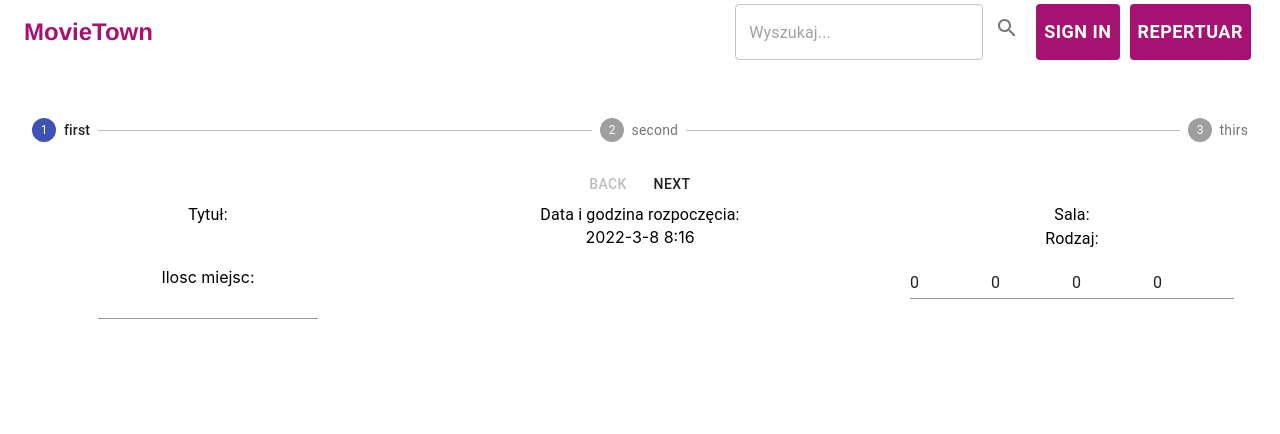
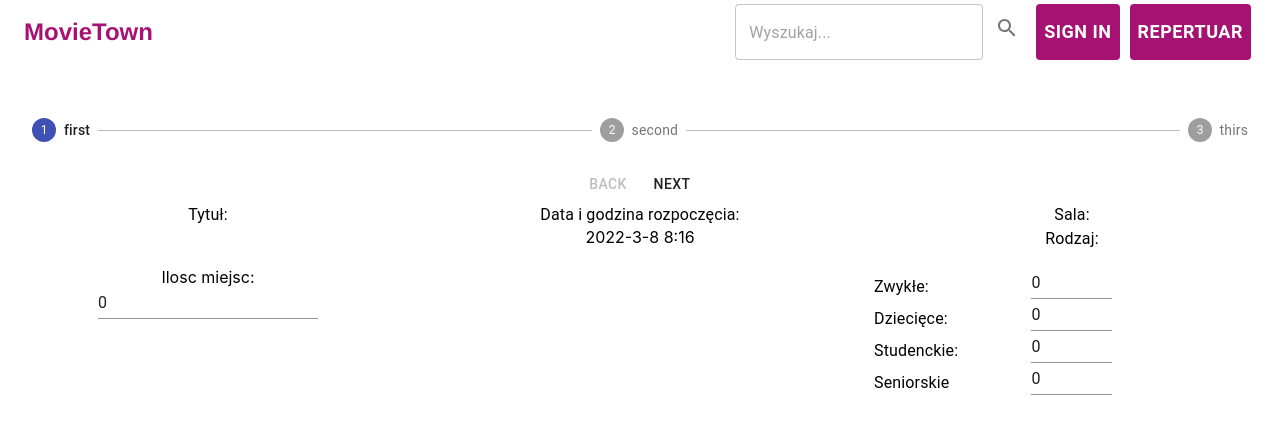
Before and after one commit to szymonorz/movietown, a React (Create React App) app in the folder movietown-fe/: page /reservation in a window 1280 px wide. Shown: the top 434 px of the page. Built offline with nearby package versions, Linux system fonts and the light colour scheme; no server answers.

Commit message:
Frontend: Seats counter updates on change
In DiscountForm.tsx made it so the numberOfSeats would update on change
in discountSeats. Changing numberOfSeats will reset discountSeats so
beware of that. Not sure if I'm gonna change it.

Signed-off-by: szymonorz <originalemail001@gmail.com>

```diff
--- a/movietown-fe/src/api/ReservationApi.tsx
+++ b/movietown-fe/src/api/ReservationApi.tsx
@@ -1,4 +1,5 @@
 import axios from 'axios'
+import React, { createContext } from 'react'
 
 
 const instance = axios.create({
@@ -25,6 +26,13 @@ export interface discount {
     discount: number
 }
 
+export interface IAMGOINGTOLOSEMYFUCKINGMIND{
+    customerReservation: customerReservation,
+    setCustomerReservation: React.Dispatch<React.SetStateAction<customerReservation>>
+}
+
+export const CustomerReservationContext = createContext<IAMGOINGTOLOSEMYFUCKINGMIND | null>(null)
+
 export const getReservationTypes = async () => {
     return await instance.get("/types");
 }
--- a/movietown-fe/src/components/customer_components/steps/ChooseMovieType.tsx
+++ b/movietown-fe/src/components/customer_components/steps/ReservationSeatsFragment.tsx
@@ -1,12 +1,19 @@
 import { Grid, Typography, TextField } from '@material-ui/core';
-import React, { useState, useEffect } from 'react';
+import { privateDecrypt } from 'crypto';
+import React, { useState, useEffect, useContext } from 'react';
 import { useSearchParams } from 'react-router-dom';
-import { movie, movie_type } from '../../../api/MovieApi';
-import { getScreeningById, screening, movie_hall } from '../../../api/ScreeningApi';
+import { customerReservation, discounts, CustomerReservationContext } from '../../../api/ReservationApi';
+import { getScreeningById, screening } from '../../../api/ScreeningApi';
 import DiscountForm from './steps_components/DiscountForm';
 
 
-const ChooseMovieType: React.FC<{}> = () => {
+interface ChooseMovieTypeProps {
+    customerReservation: customerReservation,
+    setCustomerReservation: (arg: customerReservation) => void
+
+}
+
+const ReservationSeatsFragment: React.FC<ChooseMovieTypeProps> = ({ customerReservation, setCustomerReservation }) => {
     const [screeningId, setScreeningId] = useState(0)
     const [screening, setScreening] = useState<screening>({
         mm_type: {
@@ -31,7 +38,9 @@ const ChooseMovieType: React.FC<{}> = () => {
         start_of_screening: new Date(),
     })
     const [startString, setStartString] = useState("")
-    const [numberOfSeats, setNumberOfSeats] = useState('')
+    const provider = useContext(CustomerReservationContext)
+    const [numberOfSeats, setNumberOfSeats] = useState<number>(0)
+    const discountSeats = provider!.customerReservation.discounts
     const [query] = useSearchParams()
     useEffect(() => {
         const id = query.get("id")
@@ -41,28 +50,27 @@ const ChooseMovieType: React.FC<{}> = () => {
     }, [])
 
     useEffect(() => {
+        setCustomerReservation({
+            ...customerReservation,
+            screening_id: screeningId
+        })
         getScreeningById(screeningId)
             .then(({ data }) => setScreening(data))
             .catch((err) => console.error(err))
     }, [screeningId])
 
     useEffect(() => {
+        console.log("yeeehaw")
+        setCustomerReservation({
+            ...customerReservation,
+            discounts: discountSeats
+        })
+    }, [discountSeats])
+
+    useEffect(() => {
         const date = new Date(screening.start_of_screening)
         setStartString(`${date.getFullYear()}-${date.getMonth()}-${date.getDate()} ${date.getHours()}:${date.getMinutes()}`)
     }, [screening])
-
-    // const generateSelectList = (n: number) => {
-
-    //     var i:number = 0;
-    //     const indents = []
-    //     if(n>100){
-    //         return []
-    //     }
-    //     for(;i<n; i++){
-    //         indents.push(<SelectDiscount key={i} onChange={(e) => console.log(e)}/>)
-    //     }
-    //     return indents
-    // }
 
     return (
         <div>
@@ -91,24 +99,36 @@ const ChooseMovieType: React.FC<{}> = () => {
                     <div>
                         <TextField
                             value={numberOfSeats}
+                            type='number'
                             onChange={(e) => {
-                                const regex = /^([0-9]){1,3}$/i;
-                                if(e.currentTarget.value === '' || regex.test(e.currentTarget.value)){
-                                    setNumberOfSeats(e.currentTarget.value)
-                                }
+
+                                setNumberOfSeats(parseInt(e.currentTarget.value))
+                                const number = parseInt(e.currentTarget.value)
+                                provider!.setCustomerReservation((prev: customerReservation) => {
+                                    // console.log("pain")
+                                    return {
+                                        ...prev,
+                                        discounts: {
+                                            normal_seats: number,
+                                            children_seats: 0,
+                                            student_seats: 0,
+                                            elderly_seats: 0
+                                        }
+                                    }
+                                })
                             }
-                        }
+                            }
                         />
                     </div>
                 </Grid>
                 <Grid item xs={4}>
                 </Grid>
                 <Grid item xs={4}>
-                   <DiscountForm/>
+                    <DiscountForm setNumberOfSeats={setNumberOfSeats} />
                 </Grid>
             </Grid>
         </div>
     )
 }
 
-export default ChooseMovieType
+export default ReservationSeatsFragment
--- a/movietown-fe/src/components/customer_components/steps/steps_components/DiscountForm.tsx
+++ b/movietown-fe/src/components/customer_components/steps/steps_components/DiscountForm.tsx
@@ -1,73 +1,216 @@
-import React, { useEffect, useState } from 'react'
-import { discount, getDiscounts } from '../../../../api/ReservationApi'
+import React, { useContext, useEffect, useState } from 'react'
+import { CustomerReservationContext, discount, discounts, getDiscounts } from '../../../../api/ReservationApi'
 import { Formik, Form } from 'formik'
 import * as Yup from 'yup';
-import { Input, TextField } from '@material-ui/core';
+import { TextField, Typography, makeStyles, Grid } from '@material-ui/core';
+
+// interface DiscountFormProps {
+//     discountSeats: discounts,
+//     setDiscountSeats: (arg: discounts) => void
+// }
+
+const validateSeatForm = () => Yup.object().shape({
+    normal_seats: Yup.number().positive("Number cannot be negative").required("Required"),
+    children_seats: Yup.number().positive("Number cannot be negative").required("Required"),
+    student_seats: Yup.number().positive("Number cannot be negative").required("Required"),
+    elderly_seats: Yup.number().positive("Number cannot be negative").required("Required")
+})
+
+const useStyles = makeStyles(() => ({
+    form: {
+        display: "flex",
+        flexDirection: "column"
+    },
+    input: {
+        display: "flex",
+        flexDirection: "row"
+    },
+    label: {
+        margin: "8px 10px 0 10px",
+        float: "left"
+    }
+
+
+}))
 
 interface DiscountFormProps {
-    onChange: (discountId: number) => void,
+    setNumberOfSeats: (arg: number) => void
 }
 
-const validateSeatForm = () => Yup.object().shape({
-    normalSeats: Yup.number().positive("Number cannot be negative").required("Required"),
-    childrenSeats: Yup.number().positive("Number cannot be negative").required("Required"),
-    studentSeats: Yup.number().positive("Number cannot be negative").required("Required"),
-    elderlySeats: Yup.number().positive("Number cannot be negative").required("Required")
+const DiscountForm: React.FC<DiscountFormProps> = ({ setNumberOfSeats }) => {
+    const { form, input, label } = useStyles()
+    const provider = useContext(CustomerReservationContext)
+    const discountSeats = provider!.customerReservation.discounts
+    useEffect(() => {
+        //I HATE JAVASCRIPT I HATE JAVASCRIPT I HATE JAVASCRIPT
+        const sum = +discountSeats.normal_seats
+            + +discountSeats.children_seats
+            + +discountSeats.student_seats
+            + +discountSeats.elderly_seats
+        setNumberOfSeats(sum)
+        provider?.setCustomerReservation({
+            ...provider.customerReservation,
+            discounts: discountSeats
         })
-
-const DiscountForm: React.FC<{}> = () => {
-    const [discounts, setDiscounts] = useState<Array<discount>>([])
-    useEffect(() => {
-        getDiscounts()
-            .then(({ data }) => setDiscounts([...data]))
-            .catch((err) => console.error(err))
-    }, [])
+    }, [discountSeats])
 
     return (
         <Formik
-            initialValues={{
-                normalSeats: 0,
-                childrenSeats: 0,
-                studentSeats: 0,
-                elderlySeats: 0
-            }}
+            initialValues={provider!.customerReservation.discounts}
             validationSchema={validateSeatForm}
             onSubmit={(values) => console.log(values)}
         >
-            {({ values, handleChange, handleBlur }) => (
-                <Form>
+            {({ handleBlur }) => (
+                <Form className={form}>
+                    <div className={input}>
+                        <Grid item xs={4}>
+                            <Typography className={label}>
+                                Zwykłe:
+                            </Typography>
+
+                        </Grid>
+                        <Grid item xs={4}>
                             <TextField
-                        name='normalSeats'
+                                name='normal_seats'
                                 type='number'
-                        InputProps={{inputProps: {min: 0, max: 100}}}
-                        value={values.normalSeats}
-                        onChange={handleChange}
+                                InputProps={{ inputProps: { min: 0, max: 100 } }}
+                                value={discountSeats.normal_seats}
+                                onChange={(event) => {
+                                    const val = parseInt(event.target.value)
+                                    if(isNaN(val)){
+                                        console.log("AAAA")
+                                    }else{
+                                        provider!.setCustomerReservation(prev => {
+                                            return {
+                                                ...prev,
+                                                discounts: {
+                                                    ...prev.discounts,
+                                                    normal_seats: val
+                                                }
+                                            }
+                                        })
+
+                                    }
+                                    // setDiscountSeats({ ...discountSeats, normal_seats: val })
+                                }
+                                }
                                 onBlur={handleBlur}
                             />
+
+                        </Grid>
+
+                    </div>
+                    <div className={input}>
+                        <Grid item xs={4}>
+                            <Typography className={label}>
+                                Dziecięce:
+                            </Typography>
+
+                        </Grid>
+                        <Grid item xs={4}>
                             <TextField
-                        name='childrenSeats'
+                                name='children_seats'
                                 type='number'
-                        InputProps={{inputProps: {min: 0, max: 100}}}
-                        value={values.childrenSeats}
-                        onChange={handleChange}
+                                InputProps={{ inputProps: { min: 0, max: 100 } }}
+                                value={discountSeats.children_seats}
+                                onChange={(event) => {
+                                    const val = parseInt(event.target.value)
+                                    if(isNaN(val)){
+                                        console.log("AAAA")
+                                    }else{
+                                        provider!.setCustomerReservation(prev => {
+                                            return {
+                                                ...prev,
+                                                discounts: {
+                                                    ...prev.discounts,
+                                                    children_seats: val
+                                                }
+                                            }
+                                        })
+
+                                    }
+                                    // setDiscountSeats({ ...discountSeats, children_seats: val })
+                                }
+                                }
                                 onBlur={handleBlur}
                             />
+
+                        </Grid>
+                    </div>
+                    <div className={input}>
+                        <Grid item xs={4}>
+                            <Typography className={label}>
+                                Studenckie:
+                            </Typography>
+
+                        </Grid>
+                        <Grid item xs={4}>
                             <TextField
-                        name='studentSeats'
+                                name='student_seats'
                                 type='number'
-                        InputProps={{inputProps: {min: 0, max: 100}}}
-                        value={values.studentSeats}
-                        onChange={handleChange}
+                                InputProps={{ inputProps: { min: 0, max: 100 } }}
+                                value={discountSeats.student_seats}
+                                onChange={(event) => {
+                                    const val = parseInt(event.target.value)
+                                    if (isNaN(val)) {
+                                        console.log("AAAA")
+                                    } else {
+                                        provider!.setCustomerReservation(prev => {
+                                            return {
+                                                ...prev,
+                                                discounts: {
+                                                    ...prev.discounts,
+                                                    student_seats: val
+                                                }
+                                            }
+                                        })
+
+                                    }
+
+                                }
+                                }
                                 onBlur={handleBlur}
                             />
+
+                        </Grid>
+                    </div>
+                    <div className={input}>
+                        <Grid item xs={4}>
+                            <Typography className={label}>
+                                Seniorskie
+                            </Typography>
+
+                        </Grid>
+                        <Grid item xs={4}>
                             <TextField
-                        name='elderlySeats'
+                                name='elderly_seats'
                                 type='number'
-                        InputProps={{inputProps: {min: 0, max: 100}}}
-                        value={values.elderlySeats}
-                        onChange={handleChange}
+                                InputProps={{ inputProps: { min: 0, max: 100 } }}
+                                value={discountSeats.elderly_seats}
+                                onChange={(event) => {
+                                    const val = parseInt(event.target.value)
+                                    if (isNaN(val)) {
+                                        console.log("AAAA")
+                                    } else {
+                                        provider!.setCustomerReservation(prev => {
+                                            return {
+                                                ...prev,
+                                                discounts: {
+                                                    ...prev.discounts,
+                                                    elderly_seats: val
+                                                }
+                                            }
+                                        })
+
+                                    }
+                                    // setDiscountSeats({ ...discountSeats, elderly_seats: val })
+                                }
+                                }
                                 onBlur={handleBlur}
                             />
+
+                        </Grid>
+                    </div>
                 </Form>
 
             )}
--- a/movietown-fe/src/components/pages/MakeReservationPage.tsx
+++ b/movietown-fe/src/components/pages/MakeReservationPage.tsx
@@ -1,7 +1,8 @@
 import { Stepper, Step, StepLabel, Button } from '@material-ui/core'
-import React, { useState } from 'react'
-import ChooseMovieType from '../customer_components/steps/ChooseMovieType'
+import React, { useMemo, useState } from 'react'
+import ReservationSeatsFragment from '../customer_components/steps/ReservationSeatsFragment'
 import { MakeReservationStep } from '../customer_components/steps/common'
+import { CustomerReservationContext } from '../../api/ReservationApi'
 
 const steps: MakeReservationStep[] = [
     {
@@ -17,6 +18,20 @@ const steps: MakeReservationStep[] = [
 
 const MakeReservationPage: React.FC<{}> = () => {
     const [activeStep, setActiveStep] = useState(0)
+    const [customerReservation, setCustomerReservation] = useState({
+        seat_id: 0,
+        screening_id: 0,
+        reservation_type_id: 0,
+        discounts: {
+            normal_seats: 0,
+            children_seats: 0,
+            student_seats: 0,
+            elderly_seats: 0
+        }
+    })
+
+    const provider = useMemo(() => ({ customerReservation, setCustomerReservation }),
+        [customerReservation, setCustomerReservation])
 
     const handleNext = () => {
         setActiveStep(prevStep => prevStep + 1)
@@ -47,14 +62,21 @@ const MakeReservationPage: React.FC<{}> = () => {
                 disabled={activeStep === steps.length - 1}
                 onClick={handleNext}
             >Next</Button>
+            <CustomerReservationContext.Provider value={provider}>
                 {activeStep === steps.length - 1 && (
                     <div>Finished</div>
                 )}
                 {activeStep === 0 && (
                     <div>
-                    <ChooseMovieType />
+                        <ReservationSeatsFragment
+                            customerReservation={customerReservation}
+                            setCustomerReservation={setCustomerReservation} />
                     </div>
                 )}
+                {activeStep === 1 && (
+                    <div>Second</div>
+                )}
+            </CustomerReservationContext.Provider>
 
         </div>
     )
```
Lines whose indentation alone changed are shown as unchanged.
